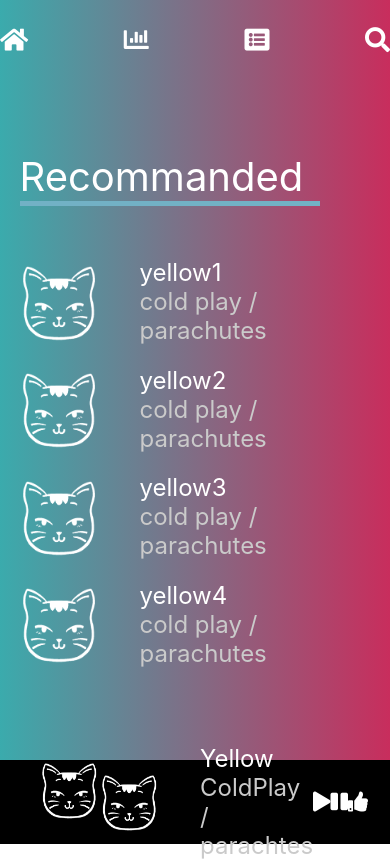
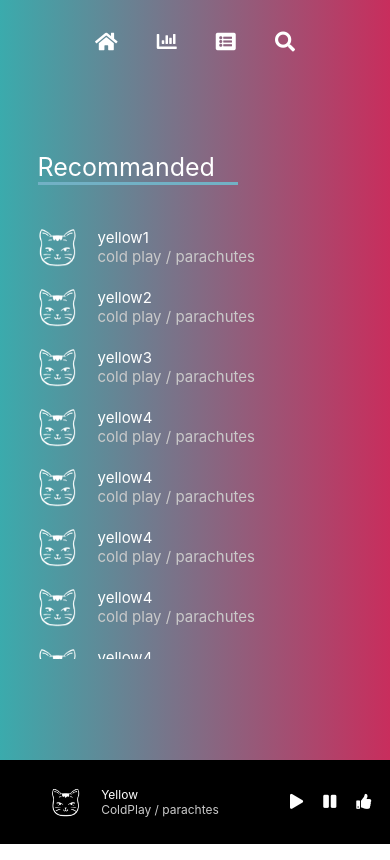
Before and after one commit to peter-coco/portfolio_musicPlayer_with_spotify_api, a React (Create React App) app: page / in a window 390 px wide. Built offline with nearby package versions, Linux system fonts and the light colour scheme.

Commit message:
CSS : responsive web

```diff
--- a/src/components/footer/footer-musicInfor.tsx
+++ b/src/components/footer/footer-musicInfor.tsx
@@ -7,13 +7,25 @@
   height: 60px;
   align-items: center;
   justify-content: center;
+  position: relative;
+
+  @media (max-width: 750px) {
+    left: -20px;
+  }
+
   /* margin : 0 auto; */
 `;
 
 const MusicInforImage = styled.img`
   margin-right: 40px;
-  width: 60px;
-  height: 60px;
+  width: 50px;
+  height: 50px;
+
+  @media (max-width: 750px) {
+    margin-right: 20px;
+    width: 30px;
+    height: 30px;
+  }
 `;
 
 const MusicInforText = styled.div`
@@ -23,12 +35,18 @@
 
 const MusicInforTextTitle = styled.div`
   color: #fff;
-  font-size: 24px;
+  font-size: 20px;
+  @media (max-width: 750px) {
+    font-size: 12px;
+  }
 `;
 
 const MusicInforTextEtc = styled.div`
   color: #cacaca;
-  font-size: 24px;
+  font-size: 20px;
+  @media (max-width: 750px) {
+    font-size: 12px;
+  }
 `;
 
 export function FooterMusicInfor() {
--- a/src/components/footer/footer-operations.tsx
+++ b/src/components/footer/footer-operations.tsx
@@ -6,12 +6,26 @@
   height: 100%;
   align-items: center;
   justify-content: space-between;
+  @media (max-width: 750px) {
+    position: relative;
+    left: -30px;
+    width: 80px;
+  }
 `;
 
 const Operations = styled.i`
   font-size: 20px;
   color: #fff;
   line-height: 30px;
+  @media (max-width: 750px) {
+    font-size: 15px;
+    margin-left: 20px;
+    /* line-height: 30px; */
+  }
+
+  @media (max-width: 350px) {
+    font-size: 10px;
+  }
 `;
 
 export function FooterOperations() {
--- a/src/components/footer/footer.tsx
+++ b/src/components/footer/footer.tsx
@@ -16,26 +16,40 @@
   display: flex;
 
   align-items: center;
-  justify-content: space-between;
+  justify-content: space-around;
+
+  @media (max-width: 750px) {
+    padding: 0 10px;
+  }
 `;
 
 const FooterLogoImg = styled.img`
   width: 60px;
   height: 60px;
+
+  @media (max-width: 750px) {
+    width: 30px;
+    height: 30px;
+  }
 `;
 
 const FooterLogoImgWrap = styled.div`
   width: 250px;
   height: 100%;
+  display: flex;
+  align-items: center;
+  @media (max-width: 750px) {
+    width: 60px;
+  }
 `;
 
 export function Footer() {
   return (
     <FooterWrap>
       {/* <div style={{ width: 250 }} /> */}
-      <FooterLogoImgWrap>
+      {/* <FooterLogoImgWrap>
         <FooterLogoImg src={musicImg} />
-      </FooterLogoImgWrap>
+      </FooterLogoImgWrap> */}
       <FooterMusicInfor />
       <FooterOperations />
     </FooterWrap>
--- a/src/components/main/main-genre.tsx
+++ b/src/components/main/main-genre.tsx
@@ -17,6 +17,12 @@
   margin-right: 50px;
   text-align: center;
   line-height: 50px;
+  @media (max-width: 750px) {
+    width: 130px;
+    height: 40px;
+    line-height: 40px;
+    margin-right: 30px;
+  }
 `;
 
 function MainGenreLists({ musicGenre }: { musicGenre: string }) {
--- a/src/components/main/main-musiclist.tsx
+++ b/src/components/main/main-musiclist.tsx
@@ -6,20 +6,49 @@
 const MainMusicListWrap = styled.div`
   width: 100%;
   height: 80%;
-  /* display: flex; */
-  flex-wrap: wrap;
+  display: flex;
+  /* flex-wrap: wrap; */
+  /* gap: 0px; */
+
+  overflow: scroll;
+
+  @media (max-width: 750px) {
+    flex-direction: column;
+    /* align-items: center; */
+  }
 `;
 
 const MainMusicList = styled.div`
-  width: 350px;
+  width: 300px;
   height: 80px;
   display: flex;
+  align-items: center;
   margin-right: 30px;
+  @media (max-width: 750px) {
+    width: 100%;
+    height: 40px;
+    margin-bottom: 20px;
+    margin-right: 0%;
+  }
+  @media (max-width: 350px) {
+    height: 35px;
+    margin-bottom: 15px;
+  }
 `;
 const MainMusicListImg = styled.img`
-  width: 80px;
-  height: 80px;
-  margin-right: 40px;
+  width: 50px;
+  height: 50px;
+  margin-right: 20px;
+  @media (max-width: 750px) {
+    width: 40px;
+    height: 40px;
+    margin-right: 20px;
+  }
+  @media (max-width: 350px) {
+    width: 35px;
+    height: 35px;
+    margin-right: 15px;
+  }
 `;
 const MainMusicListSubscription = styled.div`
   display: flex;
@@ -28,11 +57,26 @@
 `;
 const MainMusicListTitle = styled.div`
   color: #fff;
-  font-size: 24px;
+  font-size: 20px;
+  @media (max-width: 750px) {
+    font-size: 15px;
+  }
+
+  @media (max-width: 350px) {
+    font-size: 13px;
+  }
 `;
 const MainMusicListArtistNAlbum = styled.div`
   color: #cacaca;
-  font-size: 24px;
+  font-size: 20px;
+  /* width: 100%; */
+  @media (max-width: 750px) {
+    font-size: 15px;
+  }
+
+  @media (max-width: 350px) {
+    font-size: 13px;
+  }
 `;
 
 function MainMusicLists({
@@ -67,6 +111,10 @@
     [`${albumImg}`, "yellow2", "cold play", "parachutes"],
     [`${albumImg}`, "yellow3", "cold play", "parachutes"],
     [`${albumImg}`, "yellow4", "cold play", "parachutes"],
+    [`${albumImg}`, "yellow4", "cold play", "parachutes"],
+    [`${albumImg}`, "yellow4", "cold play", "parachutes"],
+    [`${albumImg}`, "yellow4", "cold play", "parachutes"],
+    [`${albumImg}`, "yellow4", "cold play", "parachutes"],
   ];
 
   const mainModeIdx = useSelector<GlobalState>(
--- a/src/components/main/main.tsx
+++ b/src/components/main/main.tsx
@@ -12,6 +12,8 @@
   display: flex;
   justify-content: center;
   align-items: center;
+  padding: 0 20px;
+  box-sizing: border-box;
 `;
 
 const MainContentsWrap = styled.div`
@@ -27,17 +29,41 @@
   width: 300px;
   height: 60px;
   margin-bottom: 50px;
+  @media (max-width: 750px) {
+    width: 200px;
+    height: 40px;
+    margin-bottom: 35px;
+  }
+
+  @media (max-width: 350px) {
+    margin-bottom: 20px;
+  }
 `;
 
 const MainContentsTitleText = styled.div`
   color: #fff;
   font-size: 40px;
   margin-bottom: 0px;
+  @media (max-width: 750px) {
+    font-size: 25px;
+  }
+
+  @media (max-width: 350px) {
+    font-size: 20px;
+  }
 `;
 
 const MainContentsTitleUnderbar = styled.div`
   width: 100%;
   height: 5px;
+
+  @media (max-width: 750px) {
+    height: 3px;
+  }
+
+  @media (max-width: 350px) {
+    height: 2px;
+  }
 `;
 
 function Maintitle({ title, barColor }: { title: string; barColor: string }) {
--- a/src/components/navbar.tsx
+++ b/src/components/navbar.tsx
@@ -19,11 +19,21 @@
   justify-content: space-between;
   width: 560px;
   height: 30px;
+  @media (max-width: 750px) {
+    width: 200px;
+  }
 `;
 
 const NavbarMenu = styled.i`
   font-size: 25px;
+  line-height: 30px;
   color: #fff;
+  @media (max-width: 750px) {
+    font-size: 20px;
+  }
+  @media (max-width: 350px) {
+    font-size: 15px;
+  }
 `;
 
 const NavbarMenus = () => {
```
